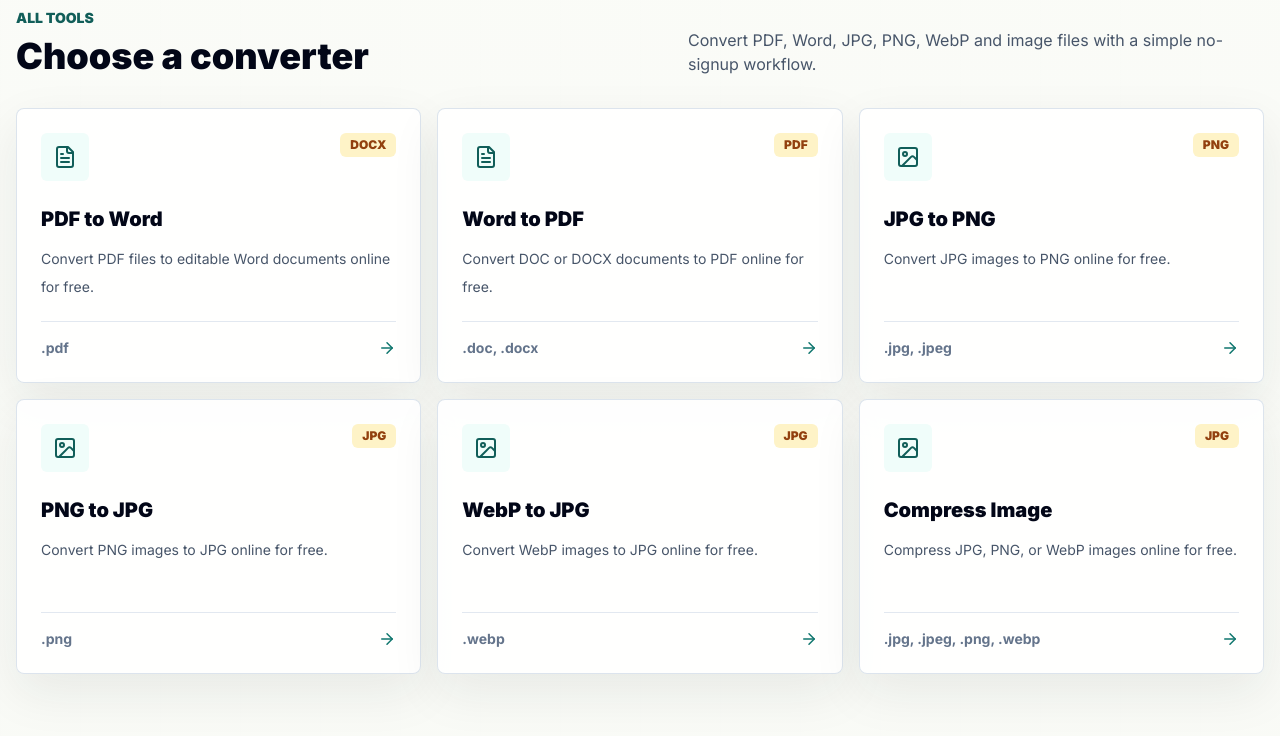
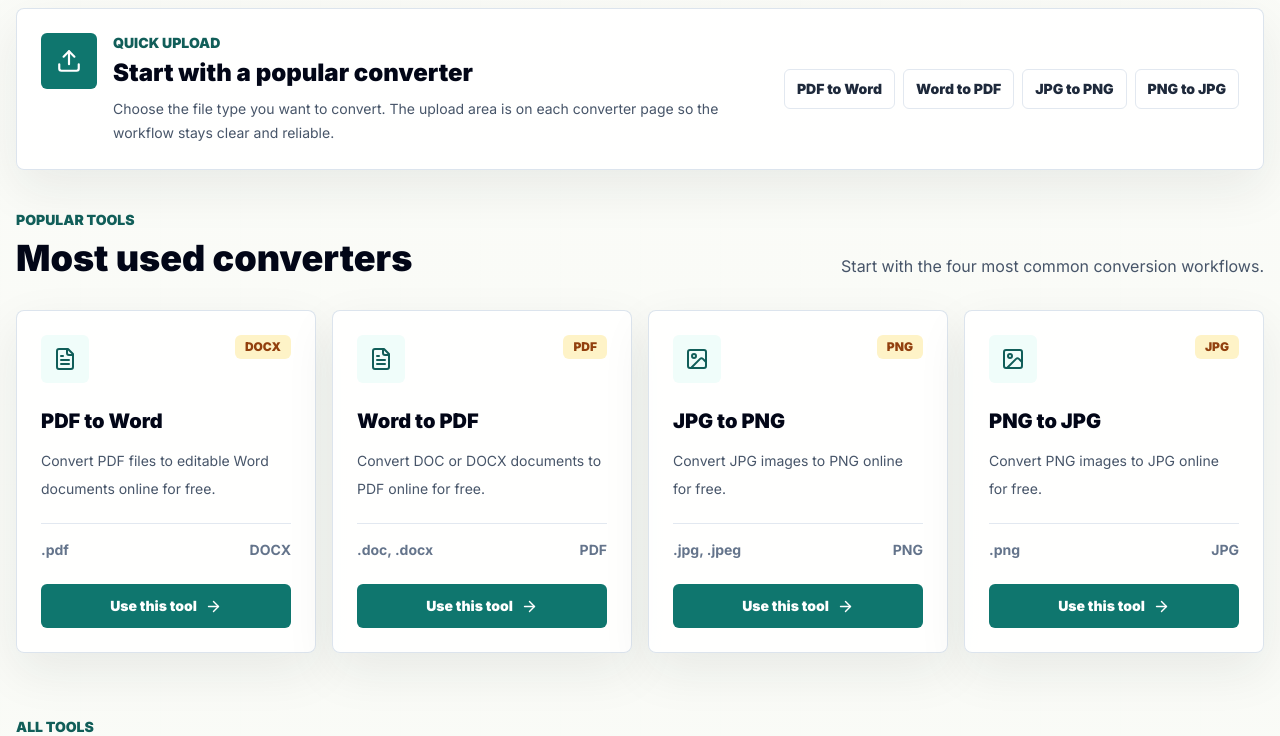
Before and after one commit to yej07243-lang/geshiweb111, a Next.js app in the folder frontend/: page / in a window 1280 px wide. Shown: the part 820-1556 px from the top of the page. Built offline with nearby package versions, Linux system fonts and the light colour scheme.

Commit message:
Improve home tools sections

```diff
--- a/frontend/src/app/page.tsx
+++ b/frontend/src/app/page.tsx
@@ -1,6 +1,6 @@
 import type { Metadata } from "next";
 import Link from "next/link";
-import { ArrowRight, CheckCircle2, FileCheck2, FileText, Image as ImageIcon, ShieldCheck, TimerReset, UserX, Zap } from "lucide-react";
+import { ArrowRight, CheckCircle2, FileCheck2, FileText, Image as ImageIcon, ShieldCheck, TimerReset, Upload, UserX, Zap } from "lucide-react";
 import AdSlot from "../components/AdSlot";
 import { TOOLS } from "../lib/tools";
 
@@ -21,6 +21,8 @@ const benefits = [
   { icon: Zap, label: "Fast conversion" },
   { icon: TimerReset, label: "Files auto-delete after 30 minutes" },
 ];
+
+const popularTools = TOOLS.slice(0, 4);
 
 const faqs = [
   {
@@ -58,6 +60,36 @@ const websiteSchema = {
     "query-input": "required name=search_term_string",
   },
 };
+
+function ToolCard({ tool }: { tool: (typeof TOOLS)[number] }) {
+  const Icon = tool.category === "document" ? FileText : ImageIcon;
+
+  return (
+    <div className="surface flex h-full flex-col rounded-lg p-6 transition hover:-translate-y-1 hover:border-teal-500 hover:shadow-xl">
+      <div className="mb-6 flex items-start justify-between gap-4">
+        <span className="flex h-12 w-12 items-center justify-center rounded-md bg-teal-50 text-teal-800">
+          <Icon size={24} />
+        </span>
+        <span className="rounded-md bg-amber-100 px-2.5 py-1 text-xs font-black text-amber-800">
+          {tool.outputFormat.toUpperCase()}
+        </span>
+      </div>
+      <h3 className="text-xl font-black text-slate-950">{tool.name}</h3>
+      <p className="mt-3 min-h-[56px] text-sm leading-7 text-slate-600">{tool.description}</p>
+      <div className="mt-5 flex items-center justify-between border-t border-slate-200 pt-4 text-sm font-bold text-slate-500">
+        <span>{tool.inputFormats.join(", ")}</span>
+        <span>{tool.outputFormat.toUpperCase()}</span>
+      </div>
+      <Link
+        href={`/tools/${tool.slug}`}
+        className="focus-ring mt-6 inline-flex h-11 items-center justify-center gap-2 rounded-md bg-teal-700 px-4 text-sm font-black text-white transition hover:bg-teal-800"
+      >
+        Use this tool
+        <ArrowRight size={17} />
+      </Link>
+    </div>
+  );
+}
 
 export default function Home() {
   return (
@@ -136,40 +168,58 @@ export default function Home() {
       </section>
 
       <section id="tools" className="mx-auto max-w-7xl px-4 py-16">
+        <div className="surface mb-10 grid gap-6 rounded-lg p-6 md:grid-cols-[1fr_auto] md:items-center">
+          <div className="flex gap-4">
+            <span className="hidden h-14 w-14 shrink-0 items-center justify-center rounded-md bg-teal-700 text-white sm:flex">
+              <Upload size={26} />
+            </span>
+            <div>
+              <p className="text-sm font-black uppercase text-teal-800">Quick upload</p>
+              <h2 className="mt-1 text-2xl font-black text-slate-950">Start with a popular converter</h2>
+              <p className="mt-2 max-w-2xl text-sm leading-6 text-slate-600">
+                Choose the file type you want to convert. The upload area is on each converter page so the workflow stays clear and reliable.
+              </p>
+            </div>
+          </div>
+          <div className="grid grid-cols-2 gap-2 sm:flex sm:flex-wrap md:justify-end">
+            {popularTools.map((tool) => (
+              <Link
+                key={tool.id}
+                href={`/tools/${tool.slug}`}
+                className="focus-ring inline-flex h-10 items-center justify-center rounded-md border border-slate-200 bg-white px-3 text-sm font-black text-slate-800 transition hover:border-teal-700 hover:text-teal-800"
+              >
+                {tool.name}
+              </Link>
+            ))}
+          </div>
+        </div>
+
         <div className="mb-8 flex flex-col gap-3 sm:flex-row sm:items-end sm:justify-between">
           <div>
+            <p className="mb-2 text-sm font-black uppercase text-teal-800">Popular tools</p>
+            <h2 className="text-3xl font-black text-slate-950 md:text-4xl">Most used converters</h2>
+          </div>
+          <p className="max-w-xl text-slate-600">Start with the four most common conversion workflows.</p>
+        </div>
+
+        <div className="grid grid-cols-1 gap-4 md:grid-cols-2 lg:grid-cols-4">
+          {popularTools.map((tool) => (
+            <ToolCard key={tool.id} tool={tool} />
+          ))}
+        </div>
+
+        <div className="mb-8 mt-16 flex flex-col gap-3 sm:flex-row sm:items-end sm:justify-between">
+          <div>
             <p className="mb-2 text-sm font-black uppercase text-teal-800">All tools</p>
-            <h2 className="text-3xl font-black text-slate-950 md:text-4xl">Choose a converter</h2>
+            <h2 className="text-3xl font-black text-slate-950 md:text-4xl">All file converters</h2>
           </div>
           <p className="max-w-xl text-slate-600">Convert PDF, Word, JPG, PNG, WebP and image files with a simple no-signup workflow.</p>
         </div>
 
         <div className="grid grid-cols-1 gap-4 md:grid-cols-2 lg:grid-cols-3">
-          {TOOLS.map((tool) => {
-            const Icon = tool.category === "document" ? FileText : ImageIcon;
-            return (
-              <Link
-                key={tool.id}
-                href={`/tools/${tool.slug}`}
-                className="focus-ring group surface rounded-lg p-6 transition hover:-translate-y-1 hover:border-teal-500 hover:shadow-xl"
-              >
-                <div className="mb-6 flex items-start justify-between gap-4">
-                  <span className="flex h-12 w-12 items-center justify-center rounded-md bg-teal-50 text-teal-800">
-                    <Icon size={24} />
-                  </span>
-                  <span className="rounded-md bg-amber-100 px-2.5 py-1 text-xs font-black text-amber-800">
-                    {tool.outputFormat.toUpperCase()}
-                  </span>
-                </div>
-                <h3 className="text-xl font-black text-slate-950">{tool.name}</h3>
-                <p className="mt-3 min-h-[56px] text-sm leading-7 text-slate-600">{tool.description}</p>
-                <div className="mt-5 flex items-center justify-between border-t border-slate-200 pt-4 text-sm font-bold text-slate-500">
-                  <span>{tool.inputFormats.join(", ")}</span>
-                  <ArrowRight className="text-teal-700 transition group-hover:translate-x-1" size={18} />
-                </div>
-              </Link>
-            );
-          })}
+          {TOOLS.map((tool) => (
+            <ToolCard key={tool.id} tool={tool} />
+          ))}
         </div>
       </section>
 
```
